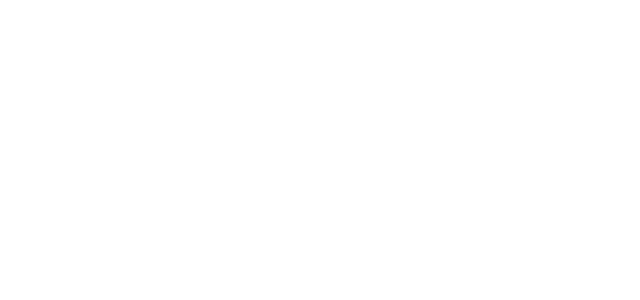
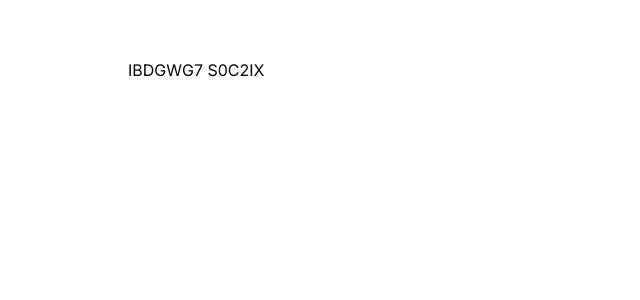
Before and after one commit to PraneetNS/Portfolio, a React (Vite) app: page / in a window 1280 px wide. Shown: the top 300 px of the page, without its empty margins (0-640 px from the left). Built offline with nearby package versions, Linux system fonts and the light colour scheme.

Commit message:
feat(app): implement random character scramble decode animation hook and audio effects

```diff
--- a/src/app/App.tsx
+++ b/src/app/App.tsx
@@ -364,5 +364,17 @@
 // --------------------------------------------------
 // SCRAMBLE / DECODING ANIMATION CONSTANTS & HELPERS
 // --------------------------------------------------
+const TARGET_NAME = 'PRANEET SAVANT'
+const SCRAMBLE_CHARS = 'ABCDEFGHIJKLMNOPQRSTUVWXYZ0123456789'
+const LETTER_INDICES = [0, 1, 2, 3, 4, 5, 6, 8, 9, 10, 11, 12, 13] // skips index 7 (space)
 
-export function App() { return <div className='portfolio-shell' /> }
+function getRandomChar() {
+  return SCRAMBLE_CHARS[Math.floor(Math.random() * SCRAMBLE_CHARS.length)]
+}
+
+function generateInitialScramble() {
+  return TARGET_NAME.split('').map((char) => (char === ' ' ? ' ' : getRandomChar())).join('')
+}
+
+
+export function App() { return <div className='portfolio-shell'>{generateInitialScramble()}</div> }
```
